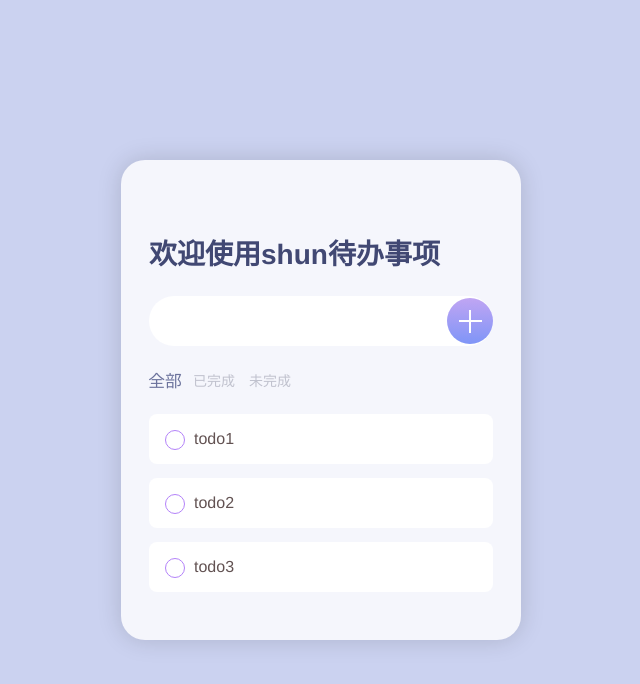
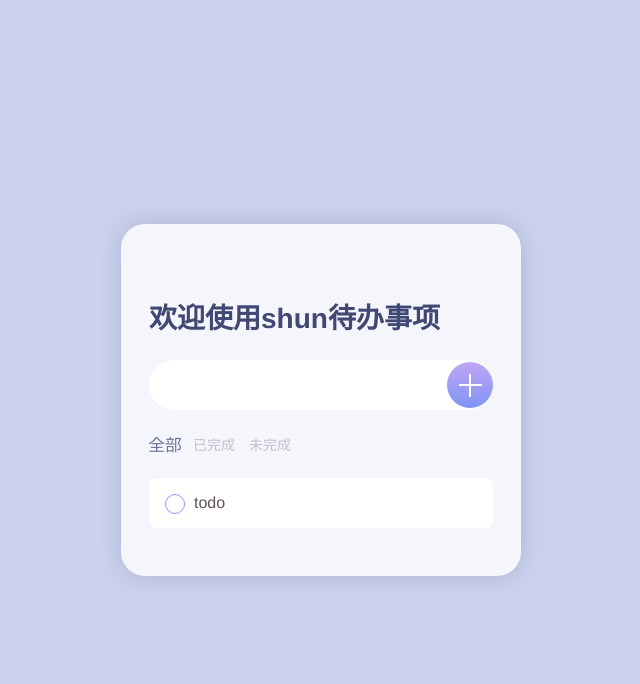
Before and after one commit to SubErguotou/todoapp, a Vue app: page / in a window 1280 px wide. Shown: the top 684 px of the page, without its empty margins (319-959 px from the left). Built offline with nearby package versions, Linux system fonts and the light colour scheme.

Commit message:
模块化完成

```diff
--- a/src/App.vue
+++ b/src/App.vue
@@ -2,51 +2,25 @@
    <main>
     <div class="container">
       <h1>欢迎使用shun待办事项</h1>
-      <div class="input-add">
-        <input type="text" name="todo" />
-        <button>
-          <i class="plus"></i>
-        </button>
-      </div>
-      <div class="filters">
-        <span class="filter active">全部</span>
-        <span class="filter">已完成</span>
-        <span class="filter">未完成</span>
-      </div>
-      <div class="todo-list">
-        <div class="todo-item">
-          <label>
-            <input type="checkbox" />
-            todo1
-            <span class="check-button"></span>
-          </label>
-        </div>
-        <div class="todo-item">
-          <label>
-            <input type="checkbox" />
-            todo2
-            <span class="check-button"></span>
-          </label>
-        </div>
-        <div class="todo-item">
-          <label>
-            <input type="checkbox" />
-            todo3
-            <span class="check-button"></span>
-          </label>
-        </div>
-      </div>
+      <TodoAddVue />
+      <TodoFilterVue />
+      <TodoListVue />
     </div>
   </main>
 </template>
 
 <script>
-import HelloWorld from './components/HelloWorld.vue'
+import TodoAddVue from './components/TodoAdd.vue'
+import TodoFilterVue from './components/TodoFilter.vue'
+import TodoListVue from './components/TodoList.vue'
+
 
 export default {
   name: 'App',
   components: {
-    // HelloWorld
+    TodoAddVue,
+    TodoFilterVue,
+    TodoListVue
   }
 }
 </script>
@@ -83,117 +57,4 @@ h1 {
   color: #414873;
 }
 
-.input-add {
-  position: relative;
-  display: flex;
-  align-items: center;
-}
-
-.input-add input {
-  padding: 16px 52px 16px 18px;
-  border-radius: 48px;
-  border: none;
-  outline: none;
-  box-shadow: 0px 0px rgba(0, 0, 0, 0.08);
-  width: 100%;
-  font-size: 16px;
-  color: #626262;
-}
-
-// 圆形按钮
-.input-add button {
-  width: 46px;
-  height: 46px;
-  border-radius: 50%;
-  background: linear-gradient(#c0a5f3, #7f95f7);
-  border: none;
-  outline: none;
-
-  color: white;
-  position: absolute;
-  right: 0px;
-
-  // 变成手指
-  cursor: pointer;
-}
-
-// 添加代办事项里的十字
-.input-add .plus {
-  display: block;
-  width: 100%;
-  height: 100%;
-  background: linear-gradient(#fff, #fff), linear-gradient(#fff, #fff);
-  background-size: 50% 2px, 2px 50%;
-  background-position: center;
-  background-repeat: no-repeat;
-}
-
-.filters {
-  display: flex;
-  margin: 24px 2px;
-  color: #c0c2ce;
-  font-size: 14px;
-}
-
-.filters .filter {
-  margin-right: 14px;
-  transition: 0.8s;
-}
-
-.filters .filter.active {
-  color: #6b729c;
-  transform: scale(1.2);
-}
-
-.todo-list {
-  display: grid;
-  row-gap: 14px;
-}
-
-.todo-item {
-  background: white;
-  padding: 16px;
-  border-radius: 8px;
-  color: #625252;
-}
-.todo-item label {
-  position: relative;
-  display: flex;
-  align-items: center;
-}
-
-.todo-item label span.check-button {
-  position: absolute;
-  top: 0;
-}
-
-.todo-item label span.check-button::before,
-.todo-item label span.check-button::after {
-  content: "";
-  display: block;
-  position: absolute;
-  width: 18px;
-  height: 18px;
-  border-radius: 50%;
-}
-
-.todo-item label span.check-button::before {
-  border: 1px solid #b382f9;
-}
-
-.todo-item label span.check-button::after {
-  transition: 0.4s;
-  background: #b382f9;
-  transform: translate(1px, 1px) scale(0.8);
-  opacity: 0;
-}
-
-.todo-item input {
-  margin-right: 16px;
-  opacity: 0;
-}
-
-.todo-item input:checked + span.check-button::after {
-  opacity: 1;
-}
 </style>
--- a/src/components/HelloWorld.vue
+++ /dev/null
@@ -1,57 +0,0 @@
-<template>
-  <div class="hello">
-    <h1>{{ msg }}</h1>
-    <p>
-      For a guide and recipes on how to configure / customize this project,<br>
-      check out the
-      <a href="https://cli.vuejs.org" target="_blank" rel="noopener">vue-cli documentation</a>.
-    </p>
-    <h3>Installed CLI Plugins</h3>
-    <ul>
-      <li><a href="https://github.com/vuejs/vue-cli/tree/dev/packages/%40vue/cli-plugin-babel" target="_blank" rel="noopener">babel</a></li>
-    </ul>
-    <h3>Essential Links</h3>
-    <ul>
-      <li><a href="https://vuejs.org" target="_blank" rel="noopener">Core Docs</a></li>
-      <li><a href="https://forum.vuejs.org" target="_blank" rel="noopener">Forum</a></li>
-      <li><a href="https://chat.vuejs.org" target="_blank" rel="noopener">Community Chat</a></li>
-      <li><a href="https://twitter.com/vuejs" target="_blank" rel="noopener">Twitter</a></li>
-      <li><a href="https://news.vuejs.org" target="_blank" rel="noopener">News</a></li>
-    </ul>
-    <h3>Ecosystem</h3>
-    <ul>
-      <li><a href="https://router.vuejs.org" target="_blank" rel="noopener">vue-router</a></li>
-      <li><a href="https://vuex.vuejs.org" target="_blank" rel="noopener">vuex</a></li>
-      <li><a href="https://github.com/vuejs/vue-devtools#vue-devtools" target="_blank" rel="noopener">vue-devtools</a></li>
-      <li><a href="https://vue-loader.vuejs.org" target="_blank" rel="noopener">vue-loader</a></li>
-      <li><a href="https://github.com/vuejs/awesome-vue" target="_blank" rel="noopener">awesome-vue</a></li>
-    </ul>
-  </div>
-</template>
-
-<script>
-export default {
-  name: 'HelloWorld',
-  props: {
-    msg: String
-  }
-}
-</script>
-
-<!-- Add "scoped" attribute to limit CSS to this component only -->
-<style scoped lang="scss">
-h3 {
-  margin: 40px 0 0;
-}
-ul {
-  list-style-type: none;
-  padding: 0;
-}
-li {
-  display: inline-block;
-  margin: 0 10px;
-}
-a {
-  color: #42b983;
-}
-</style>
--- /dev/null
+++ b/src/components/TodoAdd.vue
@@ -0,0 +1,63 @@
+<template>
+  <div class="input-add">
+    <input type="text" name="todo" />
+    <button>
+      <i class="plus"></i>
+    </button>
+  </div>
+</template>
+
+<script>
+
+export default {
+    name: "TodoApp",
+};
+
+</script>
+
+<style lang="scss">
+.input-add {
+  position: relative;
+  display: flex;
+  align-items: center;
+}
+
+.input-add input {
+  padding: 16px 52px 16px 18px;
+  border-radius: 48px;
+  border: none;
+  outline: none;
+  box-shadow: 0px 0px rgba(0, 0, 0, 0.08);
+  width: 100%;
+  font-size: 16px;
+  color: #626262;
+}
+
+// 圆形按钮
+.input-add button {
+  width: 46px;
+  height: 46px;
+  border-radius: 50%;
+  background: linear-gradient(#c0a5f3, #7f95f7);
+  border: none;
+  outline: none;
+
+  color: white;
+  position: absolute;
+  right: 0px;
+
+  // 变成手指
+  cursor: pointer;
+}
+
+// 添加代办事项里的十字
+.input-add .plus {
+  display: block;
+  width: 100%;
+  height: 100%;
+  background: linear-gradient(#fff, #fff), linear-gradient(#fff, #fff);
+  background-size: 50% 2px, 2px 50%;
+  background-position: center;
+  background-repeat: no-repeat;
+}
+</style>
--- /dev/null
+++ b/src/components/TodoFilter.vue
@@ -0,0 +1,32 @@
+<template>
+  <div class="filters">
+    <span class="filter active">全部</span>
+    <span class="filter">已完成</span>
+    <span class="filter">未完成</span>
+  </div>
+</template>
+
+<script>
+export default {
+    name: "TodoFilter",
+};
+</script>
+
+<style lang="scss">
+.filters {
+  display: flex;
+  margin: 24px 2px;
+  color: #c0c2ce;
+  font-size: 14px;
+}
+
+.filters .filter {
+  margin-right: 14px;
+  transition: 0.8s;
+}
+
+.filters .filter.active {
+  color: #6b729c;
+  transform: scale(1.2);
+}
+</style>
--- /dev/null
+++ b/src/components/TodoList.vue
@@ -0,0 +1,23 @@
+<template>
+  <div class="todo-list">
+      <TodoListitemVue />
+  </div>
+</template>
+
+<script>
+import TodoListitemVue from './TodoListitem.vue';
+
+export default {
+    name: "TodoList",
+    components: {
+        TodoListitemVue
+    }
+};
+</script>
+
+<style lang="scss" scope>
+.todo-list {
+  display: grid;
+  row-gap: 14px;
+}
+</style>
--- /dev/null
+++ b/src/components/TodoListitem.vue
@@ -0,0 +1,67 @@
+<template>
+  <div class="todo-item">
+    <label>
+      <input type="checkbox" />
+      todo
+      <span class="check-button"></span>
+    </label>
+  </div>
+</template>
+
+<script>
+export default {
+    name: "TodoListItem",
+    components: {
+
+    }
+};
+</script>
+
+<style lang="scss" scope>
+.todo-item {
+  background: white;
+  padding: 16px;
+  border-radius: 8px;
+  color: #625252;
+}
+.todo-item label {
+  position: relative;
+  display: flex;
+  align-items: center;
+}
+
+.todo-item label span.check-button {
+  position: absolute;
+  top: 0;
+}
+
+.todo-item label span.check-button::before,
+.todo-item label span.check-button::after {
+  content: "";
+  display: block;
+  position: absolute;
+  width: 18px;
+  height: 18px;
+  border-radius: 50%;
+}
+
+.todo-item label span.check-button::before {
+  border: 1px solid #b382f9;
+}
+
+.todo-item label span.check-button::after {
+  transition: 0.4s;
+  background: #b382f9;
+  transform: translate(1px, 1px) scale(0.8);
+  opacity: 0;
+}
+
+.todo-item input {
+  margin-right: 16px;
+  opacity: 0;
+}
+
+.todo-item input:checked + span.check-button::after {
+  opacity: 1;
+}
+</style>
```
